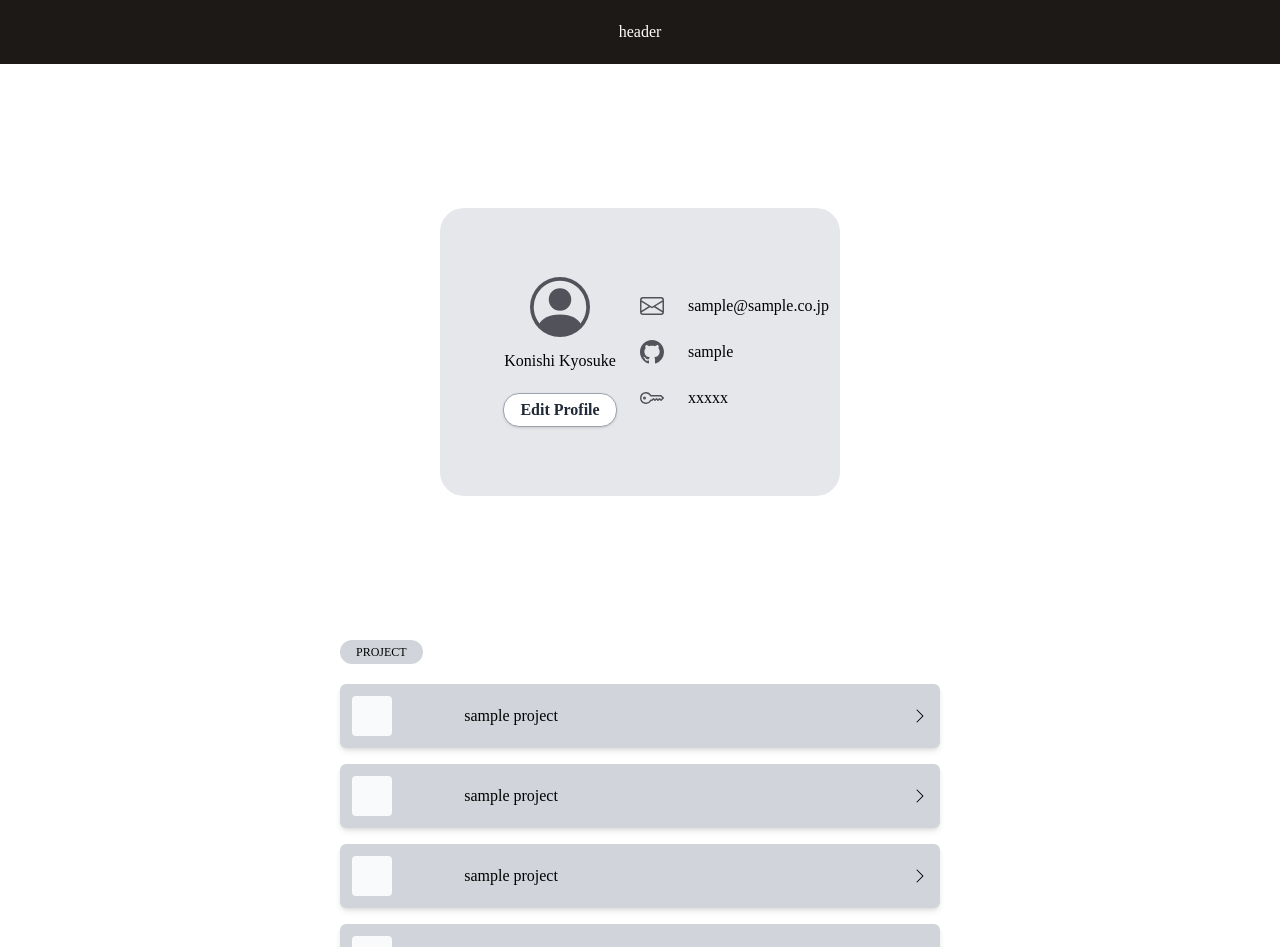
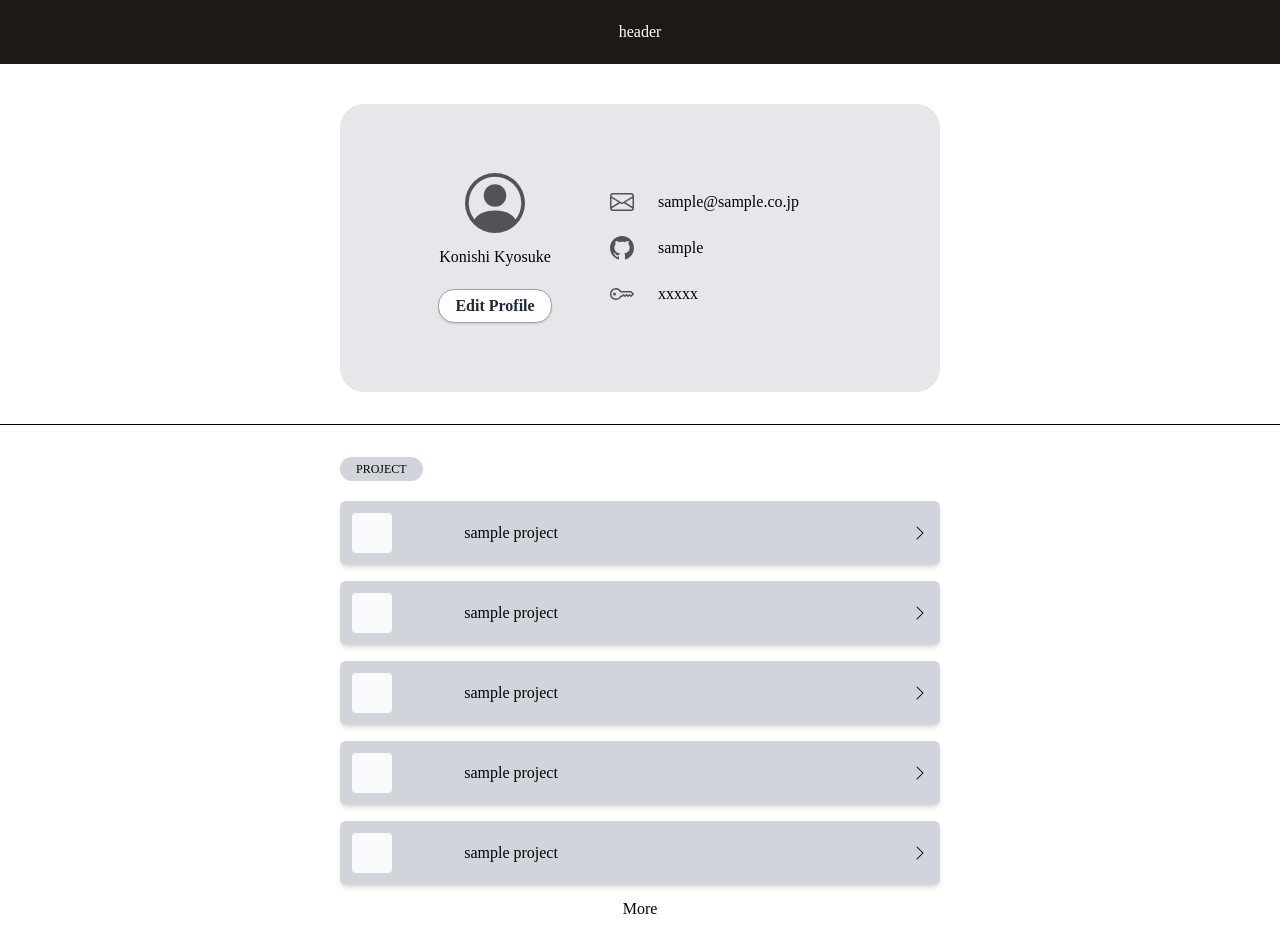
Before and after one commit to Konippi/ants, a React (Vite) app in the folder frontend/: page /#/ in a window 1280 px wide. Shown: the top 947 px of the page. Built offline with nearby package versions, Linux system fonts and the light colour scheme.

Commit message:
modified home style

```diff
--- a/frontend/src/components/molecules/ProfileLeft.tsx
+++ b/frontend/src/components/molecules/ProfileLeft.tsx
@@ -4,7 +4,7 @@ import {BsPersonCircle} from "react-icons/bs"
 
 const ProfileLeft: FC = () => {
     return (
-        <div className="w-[200px] flex justify-center flex-col pl-10 rounded-3xl text-center">
+        <div className="w-[45%] flex justify-center flex-col pl-10 rounded-3xl text-center">
             <div className="mb-4 my-0 mx-auto">
                 <BsPersonCircle size={60} className="fill-zinc-600" />
             </div>
--- a/frontend/src/components/molecules/ProfileRight.tsx
+++ b/frontend/src/components/molecules/ProfileRight.tsx
@@ -4,7 +4,7 @@ import {BsEnvelope, BsGithub, BsKey} from "react-icons/bs"
 
 const ProfileRight: FC = () => {
     return (
-        <div className="w-[200px] flex justify-center flex-col rounded-3xl">
+        <div className="w-[55%] flex justify-center flex-col rounded-3xl">
             <div className="mb-4">
                 <ProfileDetail icon={<BsEnvelope size={24} color={"#52525b"} />} content="sample@sample.co.jp" />
             </div>
--- a/frontend/src/components/organisms/HomeProject.tsx
+++ b/frontend/src/components/organisms/HomeProject.tsx
@@ -10,7 +10,7 @@ type Props = {
 const HomeProject: FC<Props> = memo(function homeProject(props: Props) {
     const {items} = props;
     return (
-        <div className="flex justify-center flex-col w-[600px] mx-auto my-5">
+        <div className="flex justify-center flex-col w-[600px] mx-auto mb-5">
             <BaseTitle title="PROJECT" />
             <div className="mt-5" />
             <ProjectList items={items} />
--- a/frontend/src/components/organisms/Profile.tsx
+++ b/frontend/src/components/organisms/Profile.tsx
@@ -4,7 +4,7 @@ import { ProfileRight } from "../molecules";
 
 const Profile: FC = () => {
     return (
-        <div className="bg-gray-200 w-[400px] h-72 flex justify-between my-36 mx-auto rounded-3xl">
+        <div className="bg-gray-200 w-[600px] h-72 flex justify-between mt-10 mx-auto rounded-3xl">
             <ProfileLeft />
             <ProfileRight />
         </div>
--- a/frontend/src/components/pages/Home.tsx
+++ b/frontend/src/components/pages/Home.tsx
@@ -5,6 +5,7 @@ const Home: FC = () => {
     return (
         <>
             <Profile />
+            <div className="border-t border-solid border-black my-8"></div>
             <HomeProject items={[0,1,2,3,4]} />
         </>
     );
```
